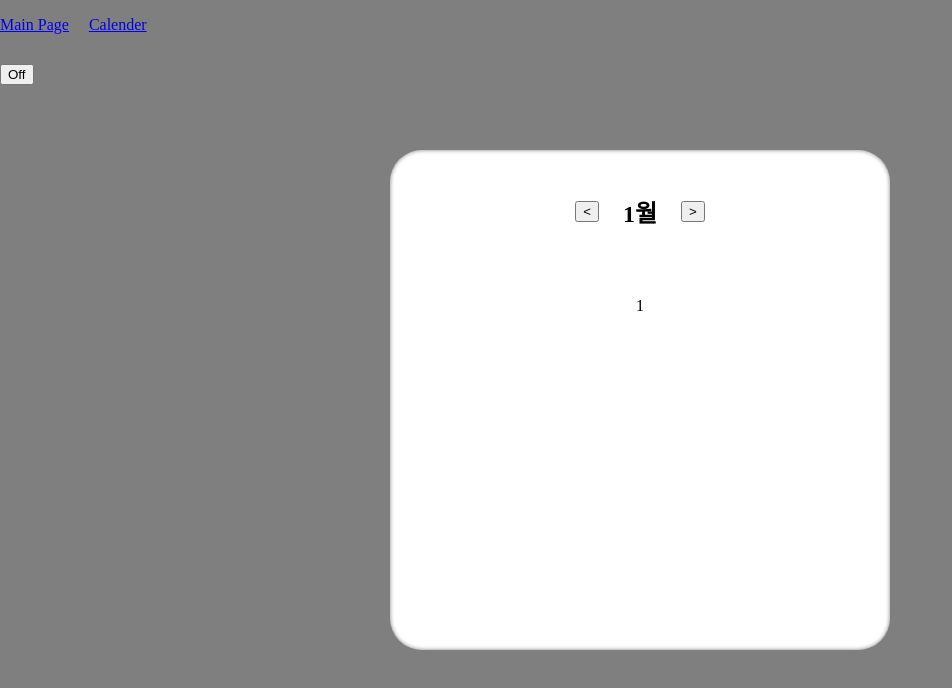
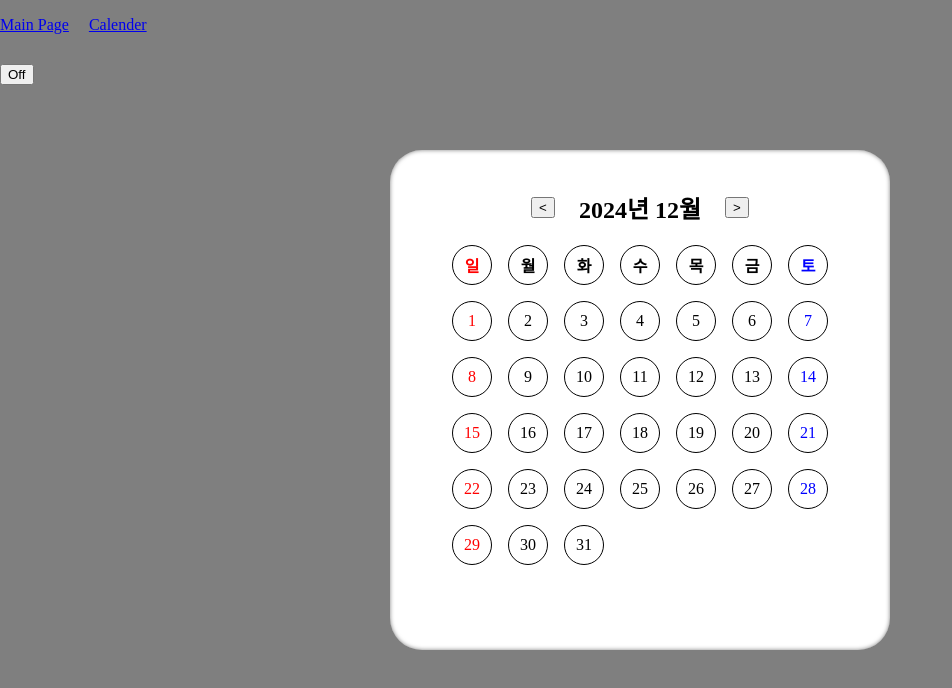
Before and after one commit to iamodh/react-components, a React (Vite) app: page /calender in a window 1280 px wide. Both pictures are taken after a click on the button "On". Shown: the top 688 px of the page, without its empty margins (0-952 px from the left). Built offline with nearby package versions, Linux system fonts and the light colour scheme.

Commit message:
달력 state 완성

```diff
--- a/src/pages/calender/index.jsx
+++ b/src/pages/calender/index.jsx
@@ -1,4 +1,4 @@
-import { useState } from "react";
+import { useEffect, useState } from "react";
 import styled from "styled-components";
 
 const Wrapper = styled.div`
@@ -32,39 +32,108 @@ const Modal = styled.div`
   flex-direction: column;
   justify-content: flex-start;
   align-items: center;
-  gap: 48px;
 `;
 
 const Month = styled.div`
   display: flex;
   align-items: center;
   gap: 24px;
-  margin-top: 24px;
+  margin-top: 20px;
 `;
 
 const Days = styled.div`
-  display: flex;
-  align-items: center;
+  display: grid;
+  width: 400px;
+  gap: 16px;
+  grid-template-columns: repeat(7, 40px);
+  grid-auto-rows: 40px;
+  justify-content: center;
+
+  span:nth-child(7n + 1) {
+    color: red;
+  }
+
+  span:nth-child(7n) {
+    color: blue;
+  }
+
+  span {
+    display: flex;
+    justify-content: center;
+    align-items: center;
+    border: 1px solid black;
+    border-radius: 50px;
+  }
 `;
 
 export default function Calender() {
+  const getFirstDayOfWeek = (year, month) => {
+    return new Date(year, month - 1, 1).getDay();
+  };
+
+  const getLastDay = (year, month) => {
+    return new Date(date.year, date.month, 0).getDate();
+  };
+
   const [isModal, setIsModal] = useState(false);
-  const [month, setMonth] = useState(1);
+
+  const today = new Date();
+  const [date, setDate] = useState({
+    year: today.getFullYear(),
+    month: today.getMonth() + 1,
+    day: today.getDate(),
+  });
+
+  const [days, setDays] = useState(
+    // ["","","", 1, 2, 3, ... , 31]
+    [
+      ...Array(getFirstDayOfWeek(date.year, date.month)).fill(""),
+      ...Array(getLastDay(date.year, date.month)).keys(),
+    ].map((i) => {
+      if (i === "") return "";
+      else return i + 1;
+    })
+  );
 
   const handleModal = () => {
     setIsModal((prev) => !prev);
   };
 
   const handleMonthDown = () => {
-    if (month <= 1) setMonth(12);
-    else setMonth((month) => month - 1);
+    if (date.month <= 1)
+      setDate((prev) => {
+        return { ...prev, year: prev.year - 1, month: 12 };
+      });
+    else
+      setDate((prev) => {
+        return { ...prev, month: prev.month - 1 };
+      });
   };
 
+  useEffect(() => {
+    setDays(
+      [
+        ...Array(getFirstDayOfWeek(date.year, date.month)).fill(""),
+        ...Array(getLastDay(date.year, date.month)).keys(),
+      ].map((i) => {
+        if (i === "") return "";
+        else return i + 1;
+      })
+    );
+  }, [date]);
+
   const handleMonthUp = () => {
-    if (month >= 12) setMonth(1);
-    else setMonth((month) => month + 1);
+    if (date.month >= 12)
+      setDate((prev) => {
+        return { ...prev, year: prev.year + 1, month: 1 };
+      });
+    else
+      setDate((prev) => {
+        return { ...prev, month: prev.month + 1 };
+      });
   };
 
+  console.log(days);
   return (
     <>
       <Wrapper $isModal={isModal}>
@@ -73,11 +142,20 @@ export default function Calender() {
           <Modal>
             <Month>
               <button onClick={handleMonthDown}>{"<"}</button>
-              <h2>{month}월</h2>
+              <h2>
+                {date.year}년 {date.month}월
+              </h2>
               <button onClick={handleMonthUp}>{">"}</button>
             </Month>
             <Days>
-              <span>1</span>
+              {["일", "월", "화", "수", "목", "금", "토"].map((i) => (
+                <span style={{ fontWeight: "bold" }} key={i}>
+                  {i}
+                </span>
+              ))}
+              {days.map((day, index) => (
+                <span key={index}>{day}</span>
+              ))}
             </Days>
           </Modal>
         )}
```
